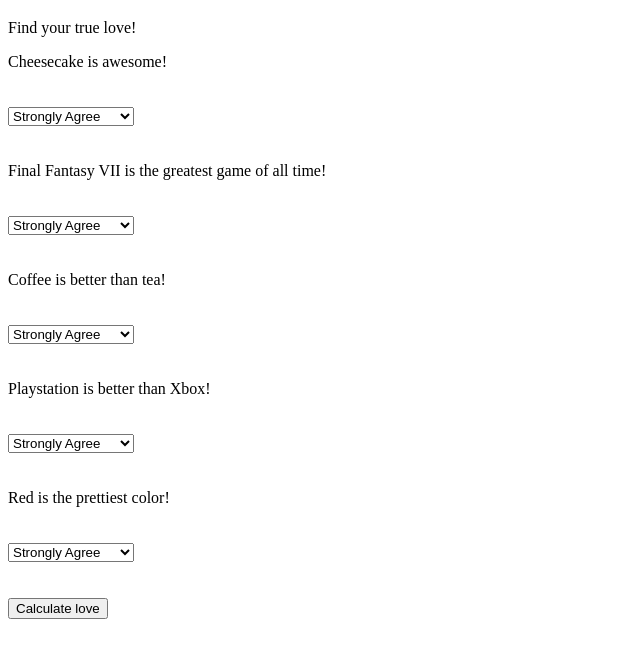
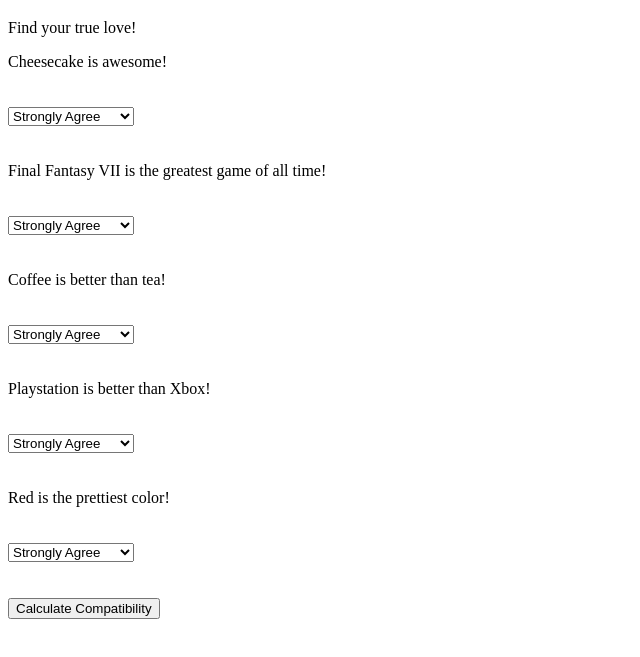
Before and after one commit to savannah7704/Matchmaker-ss, a plain HTML site: page index.html in a window 1280 px wide. Shown: the part 61-718 px from the top of the page, without its empty margins (0-640 px from the left). Drawn offline with Linux system fonts and the light colour scheme.

Commit message:
Update files.

```diff
--- a/index.html
+++ b/index.html
@@ -83,46 +83,85 @@
 </select>
 <br><br><br>
 
+<button onclick="calculateCompatibility()">Calculate Compatibility</button>
+    <p id="compatibility"></p>
 
-<button onclick= "calculateLove()">
+
+<!--<button onclick= "calculateLove()">
     Calculate love
 </button>
 
 <br><br><br><br><br>
 
-<p id = "score"></p>
+<p id = "score"></p>-->
 
 <script>
-    console.log("Starting");
 
-    function calculateLove() {
-        const preferredAnswers = [5, 5, 2, 5, 4];
-        console.log("Calculating love");
-        const userAnswers = [];
-        userAnswers.push(document.getElementById("Q1").selectedOptions[0].value);
-        userAnswers.push(document.getElementById("Q2").selectedOptions[0].value);
-        userAnswers.push(document.getElementById("Q3").selectedOptions[0].value);
+    function calculateCompatibility() {
 
-        console.log(userAnswers)
+        const PREFERRED_ANSWERS = [
+            4,
+            5,
+            2,
+            5,
+            4
+        ]
 
-        let totalCompatibility = 0
+        const HIGHEST_SCORE = 25;
 
-        for (let i = 0; i < totalCompatibility.length; i++) {
-            const userAnswersInt = parseInt(userAnswers[i]);
-
-            let questionCompatibility = 5 - Math.abs(userAnswersInt - preferredAnswers[1]);
-
-            totalCompatibility += questionCompatibility;
+        let question1Response = document.getElementById('Q1').selectedOptions[0].value;
+        let question2Response = document.getElementById('Q2').selectedOptions[0].value;
+        let question3Response = document.getElementById('Q3').selectedOptions[0].value;
+        let question4Response = document.getElementById('Q4').selectedOptions[0].value;
+        let question5Response = document.getElementById('Q5').selectedOptions[0].value;
 
 
-            document.getElementById("score").innerHTML = "Your compatibility is: " + totalCompatibility;
+        let question1Compatibility = 5 - Math.abs(question1Response - DESIRED_RESPONSE[0])
+        let question2Compatibility = 5 - Math.abs(question2Response - DESIRED_RESPONSE[1])
+        let question3Compatibility = 5 - Math.abs(question3Response - DESIRED_RESPONSE[2])
+        let question4Compatibility = 5 - Math.abs(question3Response - DESIRED_RESPONSE[3])
+        let question5Compatibility = 5 - Math.abs(question3Response - DESIRED_RESPONSE[4])
+
+        let totalCompatibility = question1Compatibility + question2Compatibility + question3Compatibility + question4Compatibility + question5Compatibility;
+
+        totalCompatibility *= 100 / HIGHEST_SCORE;
+        totalCompatibility = Math.round(totalCompatibility);
+
+        document.getElementById("compatibility").innerHTML = "Your compatibility is:" + totalCompatibility;
 
 
 
-            console.log("totalCompatibility=" + totalCompatibility);
+
+    //console.log("Starting");
+
+    //function calculateLove() {
+       // const preferredAnswers = [5, 5, 2, 5, 4];
+       // console.log("Calculating love");
+      //  const userAnswers = [];
+       // userAnswers.push(document.getElementById("Q1").selectedOptions[0].value);
+      //  userAnswers.push(document.getElementById("Q2").selectedOptions[0].value);
+       // userAnswers.push(document.getElementById("Q3").selectedOptions[0].value);
+
+        //console.log(userAnswers)
+
+       // let totalCompatibility = 0
+
+        //for (let i = 0; i < totalCompatibility.length; i++) {
+          //  const userAnswersInt = parseInt(userAnswers[i]);
+
+            //let questionCompatibility = 5 - Math.abs(userAnswersInt - preferredAnswers[1]);
+
+            //totalCompatibility += questionCompatibility;
+
+
+            //document.getElementById("score").innerHTML = "Your compatibility is: " + totalCompatibility;
+
+
+
+            //console.log("totalCompatibility=" + totalCompatibility);
 
         }
-    }
+
 </script>
 
 </body>
```
